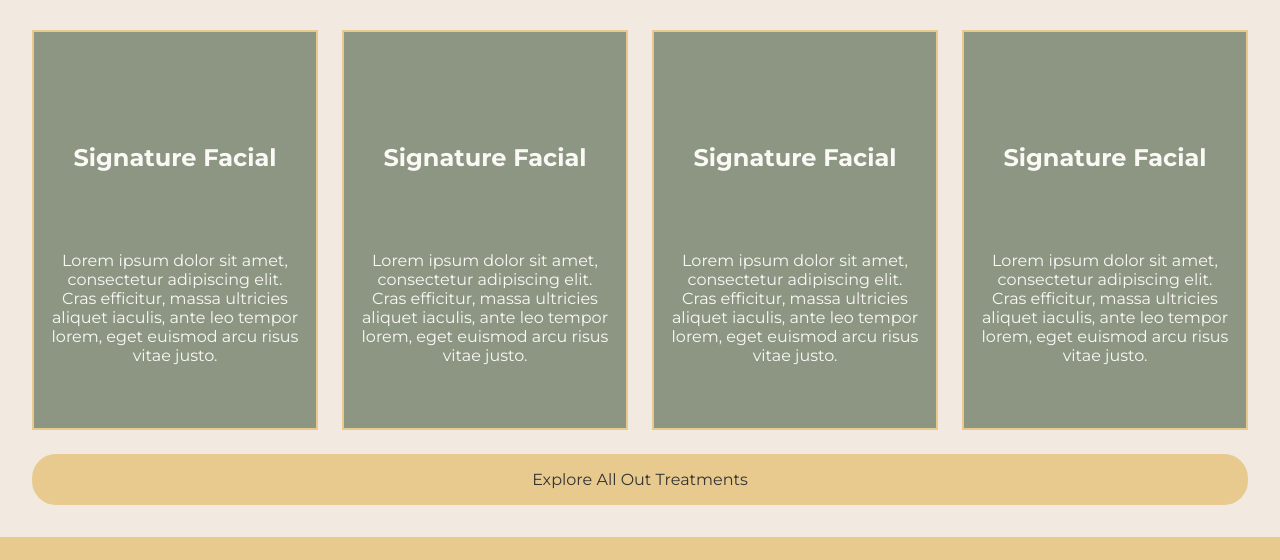
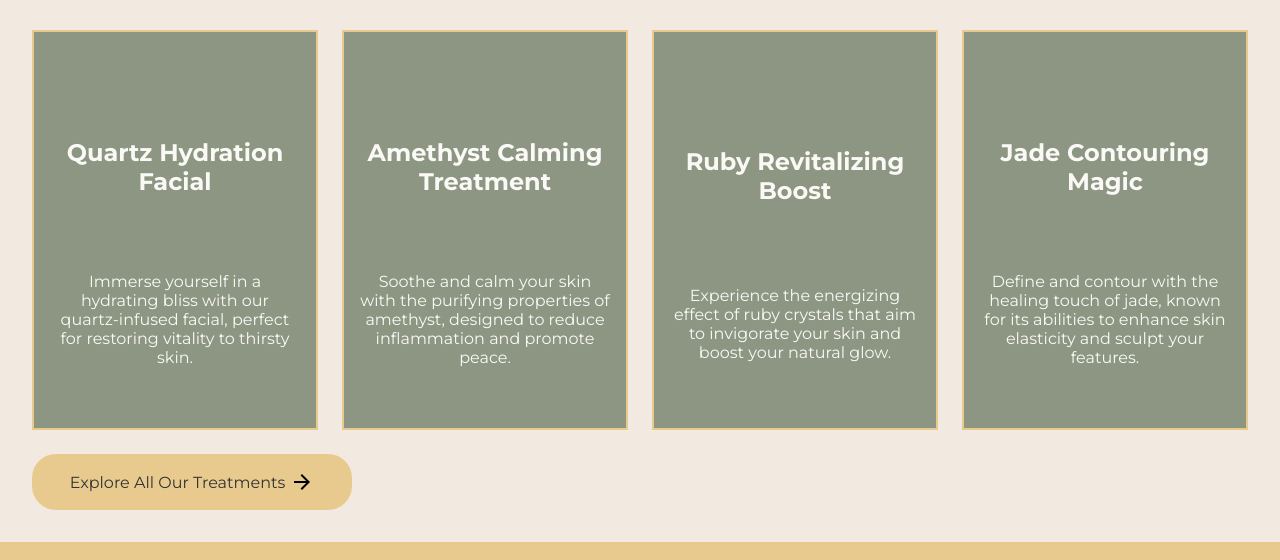
Before and after one commit to Object-ions/pure-mineral-aesthetics, a React (Create React App) app: page / in a window 1280 px wide. Shown: the part 1320-1880 px from the top of the page. Built offline with nearby package versions, Linux system fonts and the light colour scheme; no server answers.

Commit message:
Update Services section

```diff
--- a/src/components/ServicesSection.js
+++ b/src/components/ServicesSection.js
@@ -1,5 +1,5 @@
 import { Link } from 'react-router-dom';
-
+import { ReactComponent as ArrowIcon } from '../assets/svg/arrow_forward.svg';
 const ServicesSection = () => {
   return (
     <div className="services-section">
@@ -7,42 +7,39 @@ const ServicesSection = () => {
         <h3>Our Services</h3>
         <div className="service-card">
           <div className="image-wrapper">{/* <img src="" alt="" /> */}</div>
-          <h4>Signature Facial</h4>
+          <h4>Quartz Hydration Facial</h4>
           <p>
-            Lorem ipsum dolor sit amet, consectetur adipiscing elit. Cras
-            efficitur, massa ultricies aliquet iaculis, ante leo tempor lorem,
-            eget euismod arcu risus vitae justo.
+            Immerse yourself in a hydrating bliss with our quartz-infused
+            facial, perfect for restoring vitality to thirsty skin.
           </p>
         </div>
         <div className="service-card">
           <div className="image-wrapper">{/* <img src="" alt="" /> */}</div>
-          <h4>Signature Facial</h4>
+          <h4>Amethyst Calming Treatment</h4>
           <p>
-            Lorem ipsum dolor sit amet, consectetur adipiscing elit. Cras
-            efficitur, massa ultricies aliquet iaculis, ante leo tempor lorem,
-            eget euismod arcu risus vitae justo.
+            Soothe and calm your skin with the purifying properties of amethyst,
+            designed to reduce inflammation and promote peace.
           </p>
         </div>
         <div className="service-card">
           <div className="image-wrapper">{/* <img src="" alt="" /> */}</div>
-          <h4>Signature Facial</h4>
+          <h4>Ruby Revitalizing Boost</h4>
           <p>
-            Lorem ipsum dolor sit amet, consectetur adipiscing elit. Cras
-            efficitur, massa ultricies aliquet iaculis, ante leo tempor lorem,
-            eget euismod arcu risus vitae justo.
+            Experience the energizing effect of ruby crystals that aim to
+            invigorate your skin and boost your natural glow.
           </p>
         </div>
         <div className="service-card">
           <div className="image-wrapper">{/* <img src="" alt="" /> */}</div>
-          <h4>Signature Facial</h4>
+          <h4>Jade Contouring Magic</h4>
           <p>
-            Lorem ipsum dolor sit amet, consectetur adipiscing elit. Cras
-            efficitur, massa ultricies aliquet iaculis, ante leo tempor lorem,
-            eget euismod arcu risus vitae justo.
+            Define and contour with the healing touch of jade, known for its
+            abilities to enhance skin elasticity and sculpt your features.
           </p>
         </div>
-        <Link to={'/'} className="btn">
-          Explore All Out Treatments
+        <Link to="/" className="btn">
+          <span>Explore All Our Treatments</span>
+          <ArrowIcon className="svg-icon" />
         </Link>
       </div>
     </div>
--- a/src/index.scss
+++ b/src/index.scss
@@ -267,6 +267,10 @@ footer {
         font-size: 1.5rem;
       }
     }
+
+    .btn {
+      width: 20rem;
+    }
   }
 }
 
```
